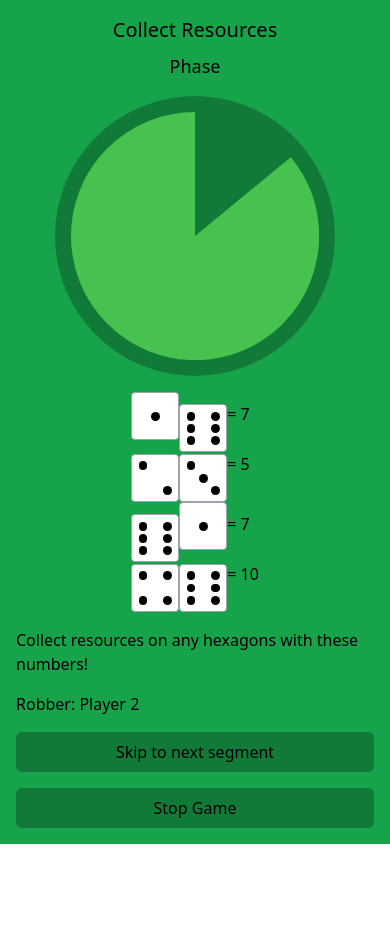
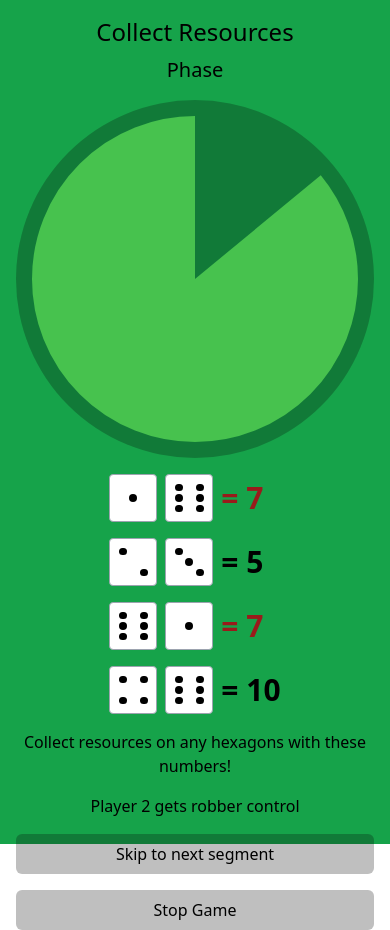
Before and after one commit to JosiahFu/total-chaos-catan, a React (Vite) app: page / in a window 390 px wide. Both pictures are taken after a click on the button "Begin Game". Before the commit the page ends 844 px from the top, so only its background shows below. Built offline with nearby package versions, Linux system fonts and the light colour scheme; the HTML template or start-up script is replaced by a standard one.

Commit message:
Responsiveness & landscape mode

```diff
--- a/src/App.tsx
+++ b/src/App.tsx
@@ -2,7 +2,6 @@ import { useState } from 'react';
 import { Phase } from './data';
 import Arbiter from './components/Arbiter';
 import Settings from './components/Settings';
-import Button from './components/Button';
 
 function App() {
     const [players, setPlayers] = useState([
@@ -26,26 +25,22 @@ function App() {
         <main
             className={`${
                 playing ? bgClassName : ''
-            } transition h-screen duration-500 box-border p-4 gap-4 grid content-center grid-rows-[1fr_auto]`}>
+            } transition h-screen duration-500 box-border p-4 lg:p-8 relative`}>
             {playing ? (
-                <>
                 <Arbiter
                     players={players}
                     phaseLengths={phaseLengths}
                     onChangeBg={setBgClassName}
+                    onStop={() => setPlaying(false)}
                 />
-                    <Button onClick={() => setPlaying(false)}>Stop Game</Button>
-                </>
             ) : (
-                <>
                 <Settings
                     players={players}
                     setPlayers={setPlayers}
                     lengths={phaseLengths}
                     setLengths={setPhaseLengths}
+                    onStart={() => setPlaying(true)}
                 />
-                    <Button onClick={() => setPlaying(true)}>Begin Game</Button>
-                </>
             )}
         </main>
     );
--- a/src/components/Arbiter.tsx
+++ b/src/components/Arbiter.tsx
@@ -1,5 +1,5 @@
 import { useEffect, useState } from 'react';
-import { DiceRoll, Phase, PhaseRecord } from '../data';
+import { DiceRoll, Phase } from '../data';
 import { randomInt, rollDie } from '../Utils';
 import ArbiterDisplay from './ArbiterDisplay';
 
@@ -11,10 +11,12 @@ function Arbiter({
     players,
     phaseLengths,
     onChangeBg,
+    onStop,
 }: {
     players: string[];
     phaseLengths: Record<Phase, number>;
     onChangeBg?: (className: string) => void;
+    onStop?: () => void;
 }) {
     const [phase, setPhase] = useState<Phase>('resource');
     const [rolls, setRolls] = useState<DiceRoll[]>([]);
@@ -43,18 +45,6 @@ function Arbiter({
     };
 
     useEffect(() => {
-        onChangeBg?.(
-            (
-                {
-                    resource: 'bg-green-600',
-                    robber1: 'bg-red-600',
-                    robber2: 'bg-red-600',
-                    build_trade: 'bg-blue-600',
-                    cooldown: 'bg-white-600',
-                } satisfies PhaseRecord
-            )[phase]
-        );
-
         if (phase === 'resource') {
             const newRolls = players.map<DiceRoll>(() => [
                 rollDie(),
@@ -73,6 +63,8 @@ function Arbiter({
         <ArbiterDisplay
             {...{ phase, rolls, robberPlayer, phaseLengths }}
             onEnd={handleEnd}
+            onChangeBg={onChangeBg}
+            onStop={onStop}
         />
     );
 }
--- a/src/components/ArbiterDisplay.tsx
+++ b/src/components/ArbiterDisplay.tsx
@@ -1,21 +1,38 @@
+import { useEffect } from 'react';
 import { DiceRoll, PHASE_NAMES, Phase, PhaseRecord } from '../data';
 import Button from './Button';
 import Dice from './Dice';
 import Timer from './Timer';
+
+const bgClassNames = {
+    resource: 'bg-green-600',
+    robber1: 'bg-red-600',
+    robber2: 'bg-red-600',
+    build_trade: 'bg-blue-500',
+    cooldown: 'bg-gray-500',
+} satisfies PhaseRecord;
 
 function ArbiterDisplay({
     phase,
     rolls,
     robberPlayer,
     onEnd,
+    onStop,
+    onChangeBg,
     phaseLengths,
 }: {
     phase: Phase;
     rolls: DiceRoll[];
     robberPlayer: string | undefined;
     onEnd: () => void;
+    onChangeBg?: (className: string) => void;
+    onStop?: () => void;
     phaseLengths: Record<Phase, number>;
 }) {
+    useEffect(() => {
+        onChangeBg?.(bgClassNames[phase]);
+    }, [onChangeBg, phase]);
+
     const description = (
         {
             resource: 'Collect resources on any hexagons with these numbers!',
@@ -27,27 +44,37 @@ function ArbiterDisplay({
     )[phase];
 
     return (
-        <div className='grid grid-cols-1 gap-4 items-center grid-rows-[auto_1fr_auto_auto_auto_auto]'>
-            <div className='flex flex-col gap-2'>
-                <h2 className='text-center text-xl'>{PHASE_NAMES[phase]}</h2>
-                <div className='text-center text-lg'>Phase</div>
+        <div className='h-full grid grid-cols-1 gap-4 lg:gap-8 items-center grid-rows-[auto_1fr_auto_auto_auto_auto_auto] lg:grid-cols-2 lg:grid-rows-[auto_1fr_auto_auto]'>
+            <div className='flex flex-col gap-2 lg:col-span-2'>
+                <h2 className='text-center text-2xl lg:text-3xl'>
+                    {PHASE_NAMES[phase]}
+                </h2>
+                <p className='text-center text-xl lg:text-2xl'>Phase</p>
             </div>
-            <Timer phase={phase} length={phaseLengths[phase]} onEnd={onEnd} />
-            <div className='justify-self-center'>
+            <Timer
+                phase={phase}
+                length={phaseLengths[phase]}
+                onEnd={onEnd}
+                className='max-w-full max-h-full lg:col-start-1 lg:row-start-2 lg:row-span-3 aspect-square'
+            />
+            <div className='justify-self-center flex flex-col gap-4 lg:gap-8'>
                 {rolls.map((e, i) => (
                     <Dice key={i} roll={e} />
                 ))}
             </div>
-            <p className='min-h-[3rem]'>{description}</p>
-            <p>
+            <p className='min-h-[3rem] text-center md:text-xl xl:text-2xl'>
+                {description}
+            </p>
+            <p className='text-center md:text-xl xl:text-2xl'>
                 {robberPlayer !== undefined &&
                 (phase === 'resource' || phase === 'robber1') ? (
-                    <>Robber: {robberPlayer}</>
+                    <>{robberPlayer} gets robber control</>
                 ) : (
                     '\u00a0'
                 )}
             </p>
             <Button onClick={onEnd}>Skip to next segment</Button>
+            <Button onClick={onStop}>Stop Game</Button>
         </div>
     );
 }
--- a/src/components/Button.tsx
+++ b/src/components/Button.tsx
@@ -7,7 +7,9 @@ function Button({
 }: PropsWithChildren<HTMLAttributes<HTMLButtonElement>>) {
     return (
         <button
-            className={`bg-black/25 p-2 rounded-md hover:bg-black/20 active:bg-black/30 transition-colors ${className}`}
+            className={`bg-black/25 p-2 rounded-md hover:bg-black/20 active:bg-black/30 transition-colors md:text-xl xl:text-2xl ${
+                className ?? ''
+            }`}
             {...otherProps}>
             {children}
         </button>
--- a/src/components/Dice.tsx
+++ b/src/components/Dice.tsx
@@ -2,7 +2,7 @@ import { dotLayout } from '../dieFace';
 
 function Die({ value }: { value: number }) {
     return (
-        <div className='h-12 w-12 inline-grid grid-cols-3 grid-rows-3 bg-white border-gray-400 border rounded p-[5%] gap-[10%] relative'>
+        <div className='h-12 w-12 lg:h-20 lg:w-20 inline-grid grid-cols-3 grid-rows-3 bg-white border-gray-400 border rounded p-[5%] gap-[10%] relative'>
             {dotLayout[value - 1].map(e => (
                 <div className={`bg-black rounded-full ${e}`} />
             ))}
@@ -14,9 +14,12 @@ function Dice({ roll: [d1, d2] }: { roll: [number, number] }) {
     const total = d1 + d2;
 
     return (
-        <div>
+        <div className='text-3xl lg:text-5xl flex flex-row gap-2 lg:gap-4 items-center'>
             <Die value={d1} />
-            <Die value={d2} />= {total}
+            <Die value={d2} />
+            <span className={`font-bold ${total === 7 ? 'text-red-800' : ''}`}>
+                = {total}
+            </span>
         </div>
     );
 }
--- a/src/components/Settings.tsx
+++ b/src/components/Settings.tsx
@@ -1,15 +1,18 @@
 import { PHASES, PHASE_NAMES, Phase } from '../data';
+import Button from './Button';
 
 function Settings({
     players,
     setPlayers,
     lengths,
     setLengths,
+    onStart,
 }: {
     players: string[];
     setPlayers: (players: string[]) => void;
     lengths: Record<Phase, number>;
     setLengths: (lengths: Record<Phase, number>) => void;
+    onStart: () => void;
 }) {
     const setLength = (phase: Phase, length: number) => {
         setLengths({ ...lengths, [phase]: length });
@@ -65,6 +68,7 @@ function Settings({
                     </div>
                 ))}
             </section>
+            <Button onClick={onStart}>Begin Game</Button>
         </>
     );
 }
--- a/src/components/Timer.tsx
+++ b/src/components/Timer.tsx
@@ -1,10 +1,16 @@
 import { useEffect, useLayoutEffect, useState } from 'react';
 import { Phase } from '../data';
 
-function Timer({length, phase, onEnd}: {
-    length: number,
-    phase: Phase,
-    onEnd?: () => void,
+function Timer({
+    length,
+    phase,
+    onEnd,
+    className,
+}: {
+    length: number;
+    phase: Phase;
+    onEnd?: () => void;
+    className?: string;
 }) {
     const [reset, setReset] = useState(true);
 
@@ -20,8 +26,14 @@ function Timer({length, phase, onEnd}: {
     }, [reset]);
 
     return (
-        <div className='rounded-full p-4 ease-linear bg-black/25 h-full aspect-square justify-self-center'>
-            <svg viewBox='0 0 4 4' xmlns='http://www.w3.org/2000/svg'>
+        <div
+            className={`rounded-full p-4 lg:p-8 ease-linear bg-black/25 ${
+                className ?? ''
+            }`}>
+            <svg
+                viewBox='0 0 4 4'
+                xmlns='http://www.w3.org/2000/svg'
+                className='max-h-full max-w-full'>
                 {reset ? undefined : (
                     <circle
                         className='-rotate-90 origin-center animate-pie'
@@ -36,7 +48,6 @@ function Timer({length, phase, onEnd}: {
             </svg>
         </div>
     );
-
 }
 
 export default Timer;
--- a/src/index.css
+++ b/src/index.css
@@ -11,7 +11,6 @@
 }
 
 @layer utilities {
-
     .pie-start {
         stroke-dasharray: 0 0 6.28318530718;
     }
```
Lines whose indentation alone changed are shown as unchanged.
